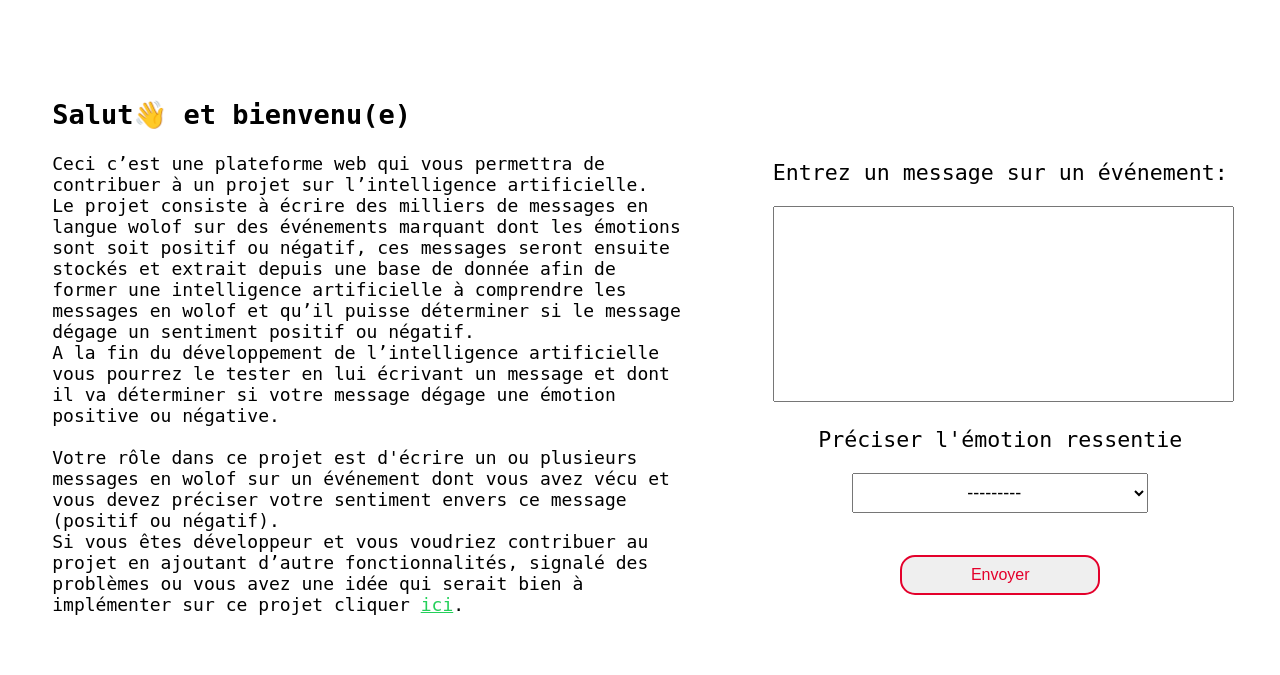
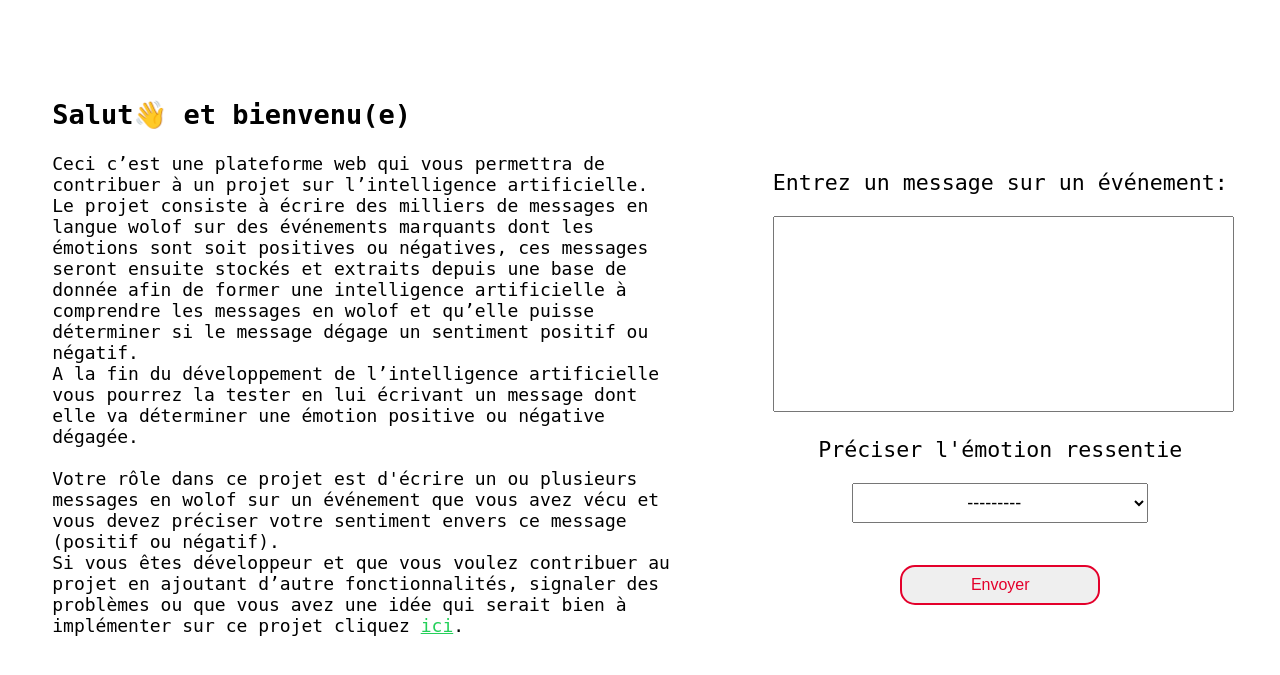
Before and after one commit to Dar-rius/Wolof_IA, a Django app: page /home/ in a window 1280 px wide. Shown: the part 50-725 px from the top of the page. Run offline with Django 4.2, Linux system fonts and the light colour scheme.

Commit message:
Suggest some typo fix
Suggest small typo fix in index.html

```diff
--- a/message_wolof/templates/message_wolof/index.html
+++ b/message_wolof/templates/message_wolof/index.html
@@ -62,14 +62,14 @@
             <h1>Salut👋 et bienvenu(e)</h1>
 
             Ceci c’est une plateforme web qui vous permettra de contribuer à un projet sur l’intelligence artificielle. </br>
-            Le projet consiste à écrire des milliers de messages en langue wolof sur des événements marquant dont les émotions sont soit positif ou négatif,
-            ces messages seront ensuite stockés et extrait depuis une base de donnée afin de former une intelligence artificielle à comprendre les messages
-            en wolof et qu’il puisse déterminer si le message dégage un sentiment positif ou négatif.
-            </br>A la fin du développement de l’intelligence artificielle vous pourrez le tester en lui écrivant un message et dont il va déterminer si votre message dégage une
-            émotion positive ou négative.
+            Le projet consiste à écrire des milliers de messages en langue wolof sur des événements marquants dont les émotions sont soit positives ou négatives,
+            ces messages seront ensuite stockés et extraits depuis une base de donnée afin de former une intelligence artificielle à comprendre les messages
+            en wolof et qu’elle puisse déterminer si le message dégage un sentiment positif ou négatif.
+            </br>A la fin du développement de l’intelligence artificielle vous pourrez la tester en lui écrivant un message dont elle va déterminer une
+            émotion positive ou négative dégagée.
             </br> </br>
-            Votre rôle dans ce projet est d'écrire un ou plusieurs messages en wolof sur un événement dont vous avez vécu et vous devez préciser votre sentiment envers ce message (positif ou négatif). </br>
-            Si vous êtes développeur et vous voudriez contribuer au projet en ajoutant d’autre fonctionnalités, signalé des problèmes ou vous avez une idée qui serait bien à implémenter sur ce projet cliquer <a class="link_4" href="https://github.com/Dar-rius/Wolof_IA">ici</a>.
+            Votre rôle dans ce projet est d'écrire un ou plusieurs messages en wolof sur un événement que vous avez vécu et vous devez préciser votre sentiment envers ce message (positif ou négatif). </br>
+            Si vous êtes développeur et que vous voulez contribuer au projet en ajoutant d’autre fonctionnalités, signaler des problèmes ou que vous avez une idée qui serait bien à implémenter sur ce projet cliquez <a class="link_4" href="https://github.com/Dar-rius/Wolof_IA">ici</a>.
 
         </div>
 
```
